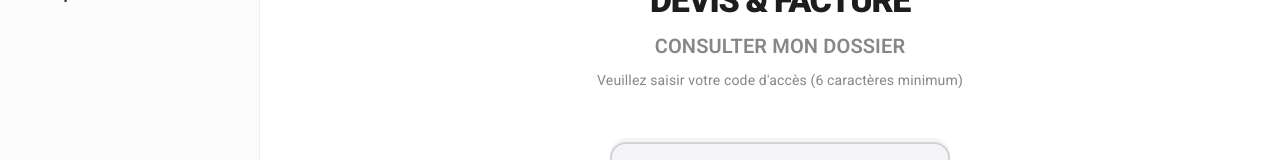
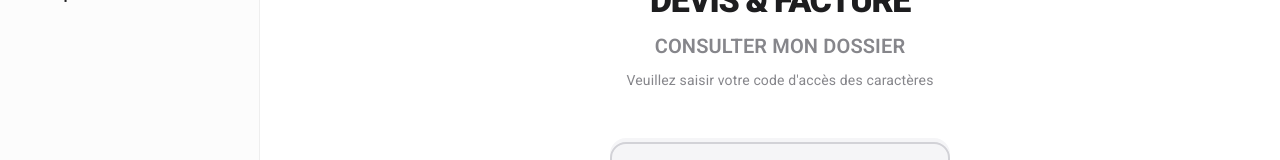
Before and after one commit to snrtn/kimreparation, a React (Vite) app in the folder ui/: page /client in a window 1280 px wide. Shown: the part 180-340 px from the top of the page. Built offline with nearby package versions, Linux system fonts and the light colour scheme.

Commit message:
18.03.2026

```diff
--- a/ui/src/client/dashboardClient.jsx
+++ b/ui/src/client/dashboardClient.jsx
@@ -98,7 +98,7 @@ const DashboardClient = () => {
           CONSULTER MON DOSSIER
         </Typography>
         <Typography variant="body2" sx={{ mb: 6, color: "#86868b" }}>
-          Veuillez saisir votre code d'accès (6 caractères minimum)
+          Veuillez saisir votre code d'accès des caractères
         </Typography>
 
         {/* 📍 코드 입력 텍스트 필드 */}
```
